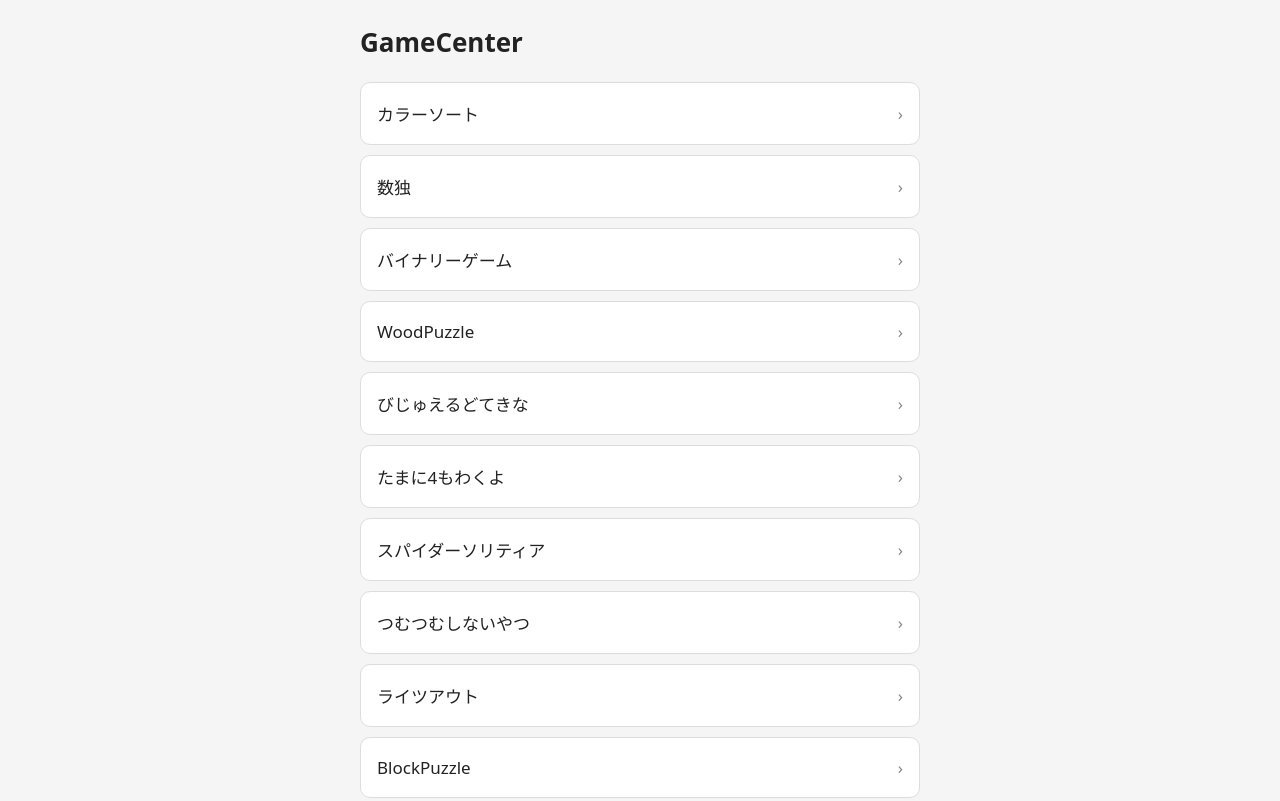
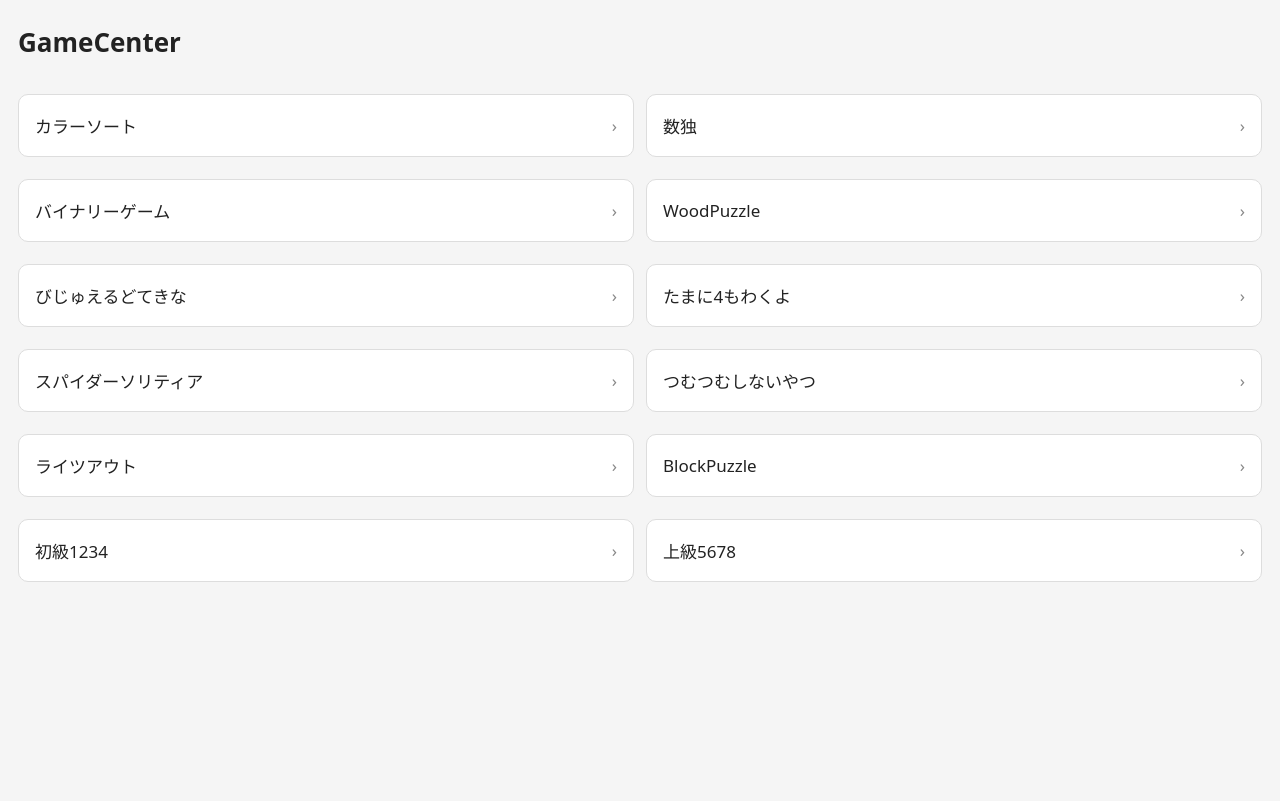
Before and after one commit to lemolemoGames/Gamecenter, a plain HTML site: page index.html in a window 1280 px wide. Shown: the top 801 px of the page. Drawn offline with Linux system fonts and the light colour scheme.

Commit message:
Add files via upload

```diff
--- a/index.html
+++ b/index.html
@@ -28,8 +28,9 @@
     }
 
     .game-list {
-      max-width: 560px;
-      margin: 0 auto;
+      display: grid;
+      grid-template-columns: repeat(2, minmax(0, 1fr));
+      gap: 12px;
     }
 
     .game-button {
@@ -105,7 +106,7 @@
 
 <body>
   <main class="game-list" id="home-screen">
-    <h1>GameCenter</h1>
+    <h1>GameCenter</h1><br>
     <button class="game-button" type="button" data-game="colorsort">
       <span>カラーソート</span><span class="arrow">›</span>
     </button>
```
